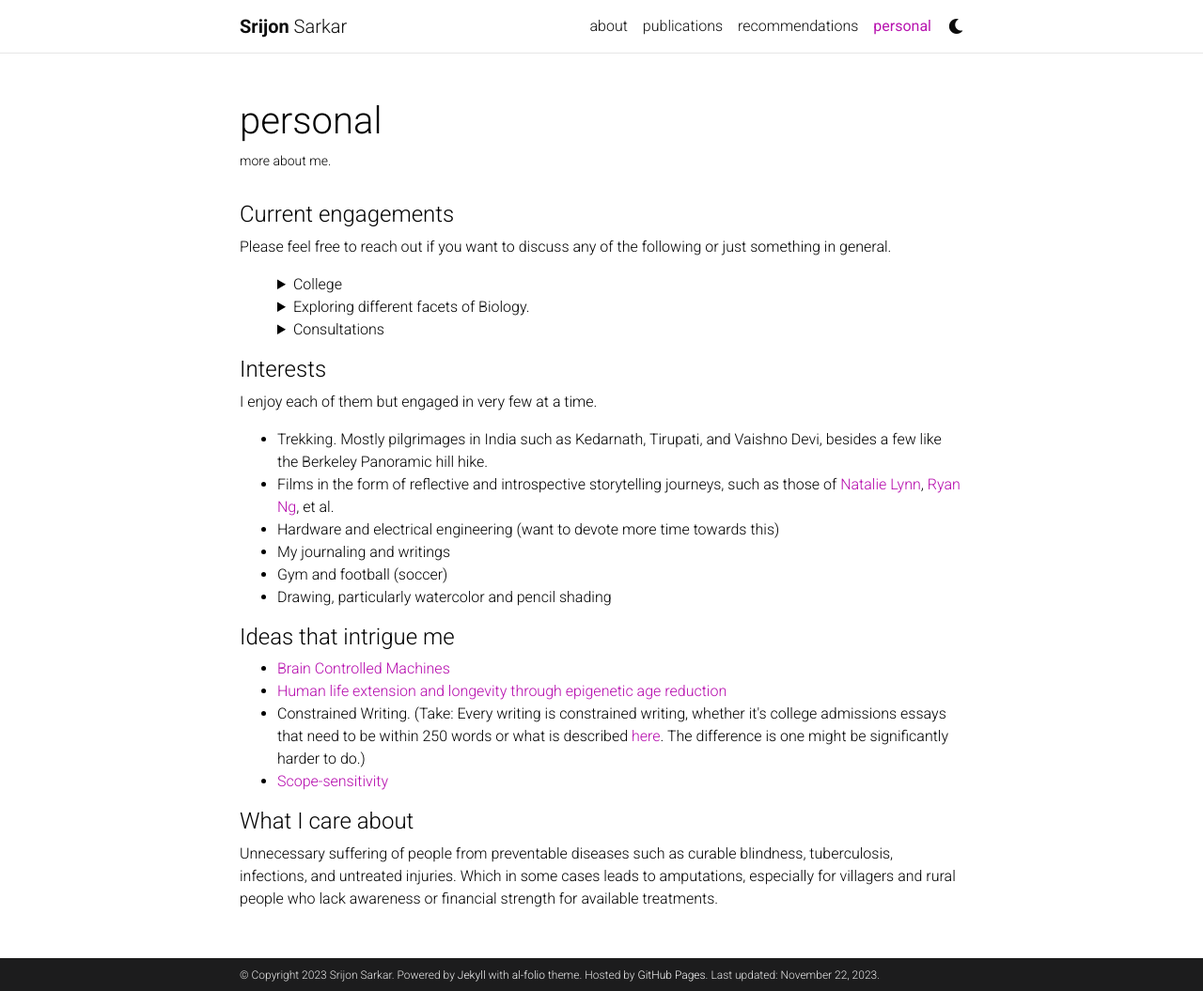
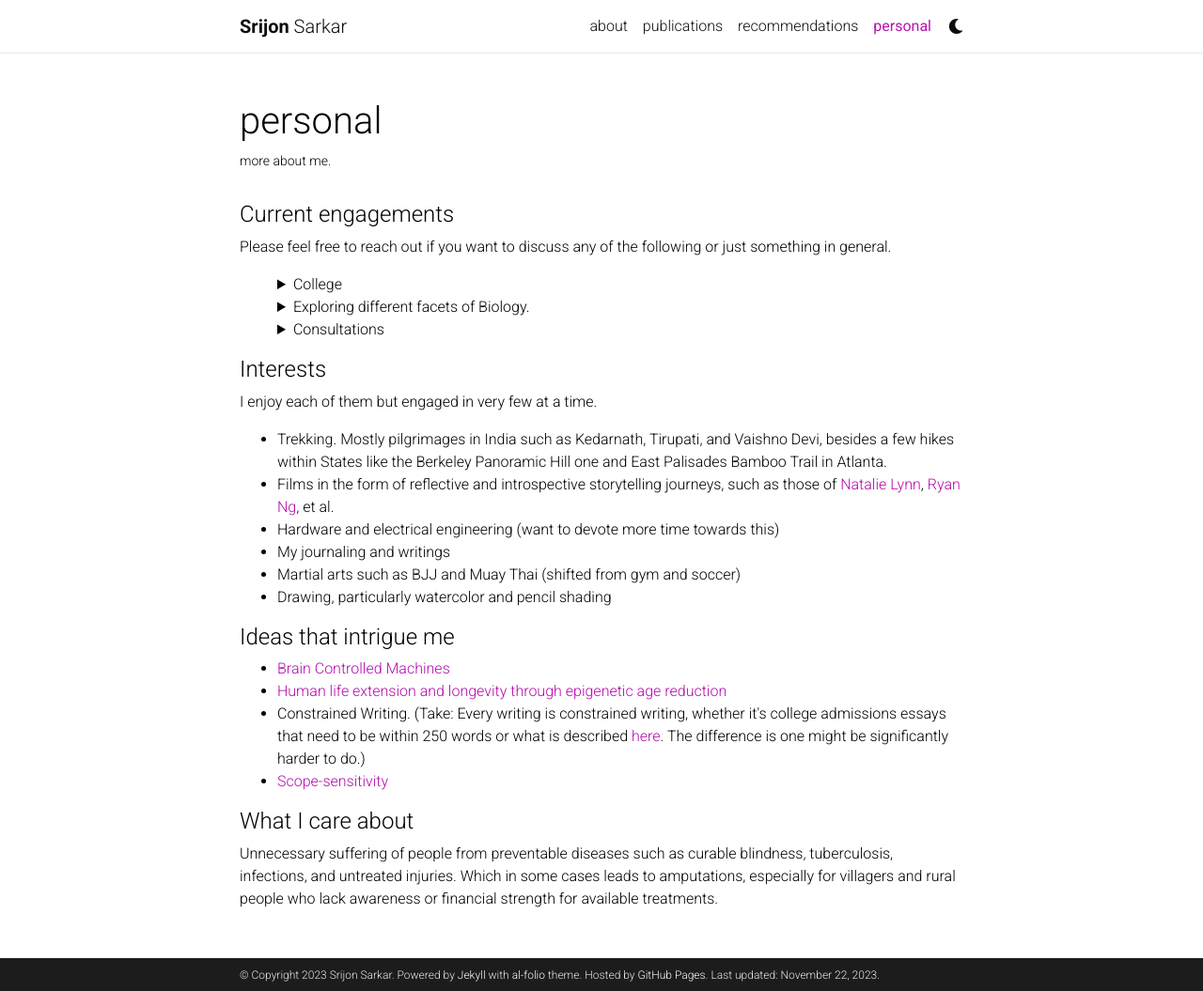
Before and after one commit to sarkarsrijon/sarkarsrijon.github.io, a Jekyll site: the page built from _pages/personal.md, in a window 1280 px wide and 1055 px high. Shown: the whole window at 94% size. Built offline with Jekyll 4.4.1, drawn with Linux system fonts in a browser that asks for light colours; comment, search, counter and statistics services are not loaded; a style sheet for code colours, icons or effects is not loaded.

Commit message:
Update personal.md

```diff
--- a/_pages/personal.md
+++ b/_pages/personal.md
@@ -15,9 +15,8 @@ Please feel free to reach out if you want to discuss any of the following or jus
 <details>
   <summary> College </summary>
   <ul>
-    <li>Honors Linear Algebra, Differential Equations, Microeconomics, Physics Lab (classical mechanics and thermodynamics), Digital Creative Writing, and two orientation courses.</li>
-    <li>Also, involved with two cultural clubs and two martial arts clubs (Brazilian Jiu-Jitsu and Muay Thai) and pursuing my Cancer Biology research under a Doctor here :)</li>
-    <li>And finally, taking Qubit by Qubit's Quantum Computing course.</li>
+    <li>Abstract linear algebra, differential equations, microeconomics, Physics lab (classical mechanics and thermodynamics), digital creative writing (this class actually gave me the chance to write on a lot of things that I always wanted to write about). </li>
+    <li>Alongside, a few clubs such as the Indian Cultural Association and Club Brazilian Jiu-Jitsu, pursuing my protein modeling research, prepping for Putnam, and finally, taking Qubit by Qubit's quantum computing course.</li>
   </ul>
 </details>
 
@@ -37,11 +36,11 @@ Lately, I've been having some really interesting conversations! Specifically, I'
 I enjoy each of them but engaged in very few at a time.
 
 <ul>
-<li>Trekking. Mostly pilgrimages in India such as Kedarnath, Tirupati, and Vaishno Devi, besides a few like the Berkeley Panoramic hill hike.</li>
+<li>Trekking. Mostly pilgrimages in India such as Kedarnath, Tirupati, and Vaishno Devi, besides a few hikes within States like the Berkeley Panoramic Hill one and East Palisades Bamboo Trail in Atlanta.</li>
 <li> Films in the form of reflective and introspective storytelling journeys, such as those of <a href='https://www.youtube.com/@nataliexlynn'>Natalie Lynn</a>, <a href='https://www.youtube.com/@RyanNgFilms'>Ryan Ng</a>, et al. </li>
 <li>Hardware and electrical engineering (want to devote more time towards this)</li>
 <li>My journaling and writings </li>
-<li>Gym and football (soccer) </li>
+<li> Martial arts such as BJJ and Muay Thai (shifted from gym and soccer) </li>
 <li>Drawing, particularly watercolor and pencil shading</li>
 </ul>
 
```
